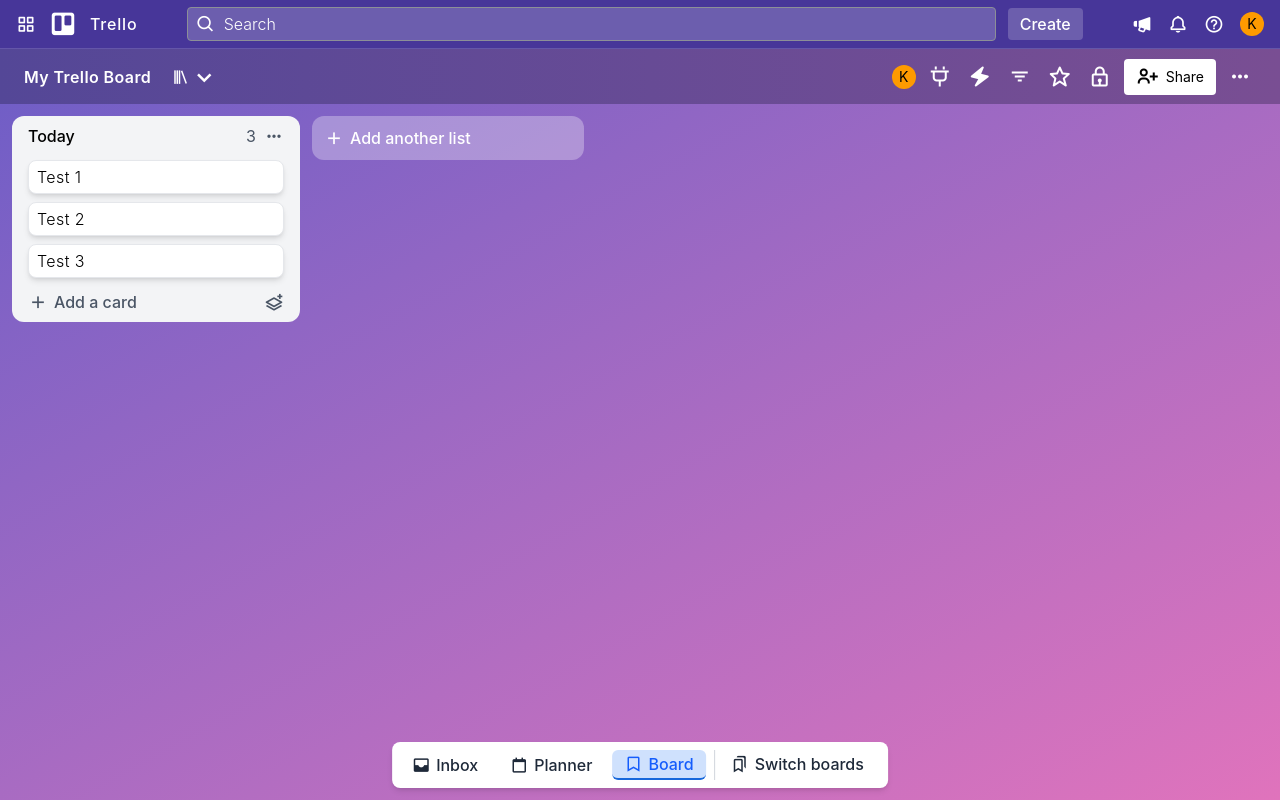
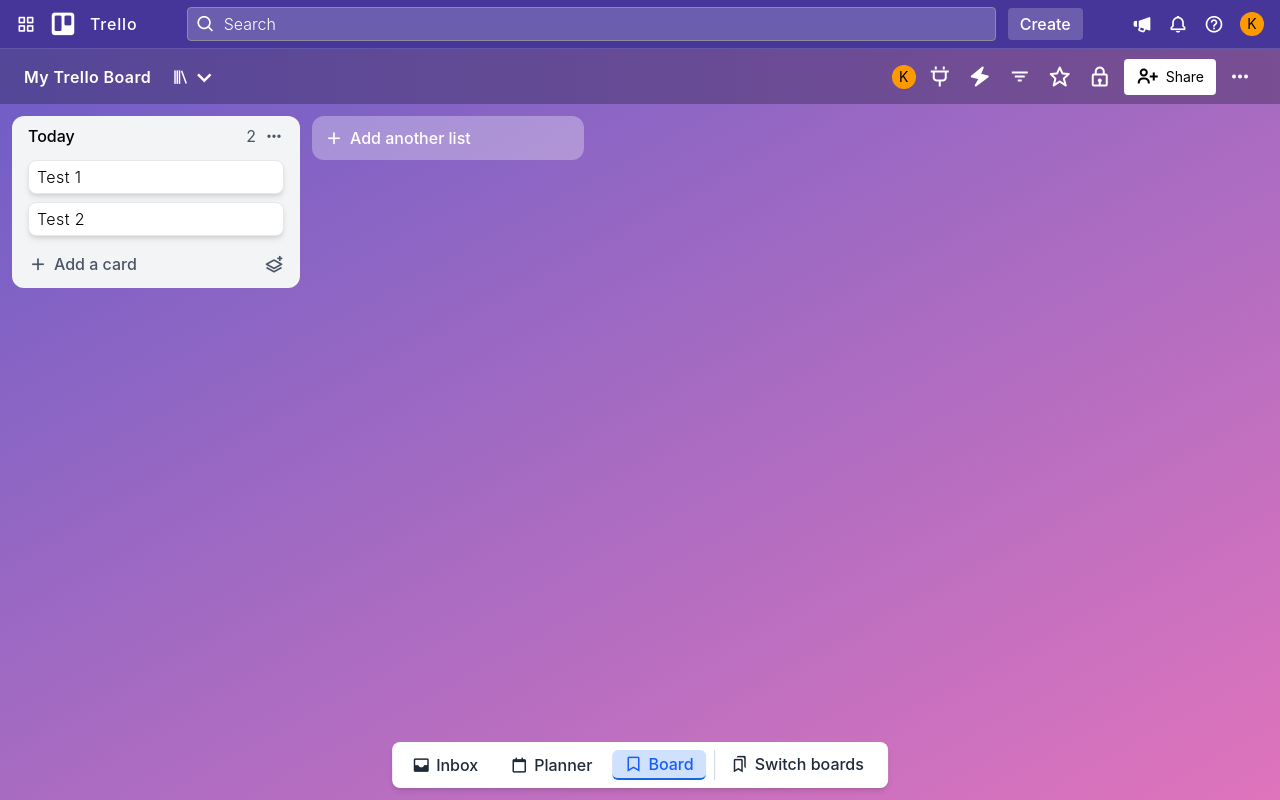
Before and after one commit to loganyeh/bulletin-board-fullstack, a React (Vite) app in the folder frontend/: page / in a window 1280 px wide. Built offline with nearby package versions, Linux system fonts and the light colour scheme.

Commit message:
feat: list add card toggle added

```diff
--- a/frontend/src/pages/MainBoard/List.tsx
+++ b/frontend/src/pages/MainBoard/List.tsx
@@ -1,36 +1,54 @@
+import { useState } from "react";
 
+type ListProps = {
+    listName: string,
+    taskList?: string[],
+};
 
-function List(){
+function List({ listName, taskList = [] }: ListProps ){
+    const [isAddCard, setIsAddCard] = useState(false);
 
     return(
         <>
             <div className="flex gap-3 flex-col justify-between px-4 py-2 min-h-[88px] w-72 bg-gray-100 rounded-xl shrink-0">
                 <div className="flex justify-between">
-                    <h2 className="font-medium">Today</h2>
+                    <h2 className="font-medium">{listName}</h2>
 
                     <div className="flex gap-2 items-center text-gray-600">
-                        <p>3</p>
+                        <p>{taskList.length}</p>
                         <i className='bx bx-dots-horizontal-rounded text-xl' ></i>
                     </div>
                 </div>
 
                 <div className="flex gap-2 flex-col font-light tracking-wide">
-                    {Array.from({ length: 3 }).map((_, index) => {
+                    {taskList.length > 0 && taskList.map((_, index) => {
                         return <div key={index} className="border border-gray-200 px-2 py-1 bg-white rounded-lg shadow-md">
                             Test {index + 1}
                         </div>
                     })}
                 </div>
 
-                <div className="flex justify-between items-center text-gray-600">
-                    <div className="flex gap-1.5 items-center">
-                        <i className='bx bx-plus text-xl' ></i>
-                        <p className="font-medium">Add a card</p>
+                {!isAddCard ?
+                    <div onClick={() => setIsAddCard(prev => !prev)} className="flex gap-4 justify-between items-center text-gray-600">
+                        <div className="flex-1 flex gap-1.5 items-center py-1 rounded hover:bg-[rgb(209,210,212)] cursor-pointer">
+                            <i className='bx bx-plus text-xl' ></i>
+                            <p className="font-medium">Add a card</p>
+                        </div>
+
+                        <i className='bx bx-layer-plus text-xl'></i>
                     </div>
+                    :
+                    <div className="flex gap-2 flex-col justify-between py-2 bg-gray-100 rounded-xl shrink-0">
+                        <input type="text" className="border border-gray-300 px-3 py-1 h-16 font-semibold bg-white rounded shadow-md" placeholder="Enter a title or paste a link"/>
 
-                    <i className='bx bx-layer-plus text-xl'></i>
-                </div>
-
+                        <div onClick={() => setIsAddCard(false)} className="flex gap-2 w-fit">
+                            <button className="bg-[rgb(24,104,219)] px-2.5 py-1 text-white font-medium tracking-wide rounded-md hover:bg-[rgb(4,74,189)] cursor-pointer">Add card</button>
+                            <div className="flex justify-center items-center rounded hover:bg-gray-300 cursor-pointer">
+                                <i className='bx bx-x text-2xl text-gray-600' ></i>
+                            </div>
+                        </div>
+                    </div>
+                }
             </div>
         </>
     );
--- a/frontend/src/pages/MainBoard/MainBoard.tsx
+++ b/frontend/src/pages/MainBoard/MainBoard.tsx
@@ -7,7 +7,7 @@ import BoardHeader from "./BoardHeader";
 import MobileNav from "./MobileNav";
 import FloatingNav from "./FloatingNav";
 import AddAnotherListBtn from "./AddAnotherListBtn";
-import AddListCardForm from "./EnterListName";
+import EnterListName from "./EnterListName";
 import List from "./List";
 
 function MainBoard(){
@@ -21,12 +21,13 @@ function MainBoard(){
 
                 {/* Body for Boards */}
                 <div className="flex-1 flex items-start gap-3 p-3 bg-gradient-to-br from-[rgb(113,94,198)] to-[rgb(224,115,188)] overflow-x-scroll scrollbar-hide">
-                    <List />
+                    <List listName="Today" taskList={["Test 1", "Test 2"]} />
+                    {/* <List listName="Tomorrow" /> */}
 
                     {!isAddAnotherList ?
                         <AddAnotherListBtn setIsAddAnotherList={setIsAddAnotherList} />
                         :
-                        <AddListCardForm setIsAddAnotherList={setIsAddAnotherList} />
+                        <EnterListName setIsAddAnotherList={setIsAddAnotherList} />
                     }
                 </div>
 
```
